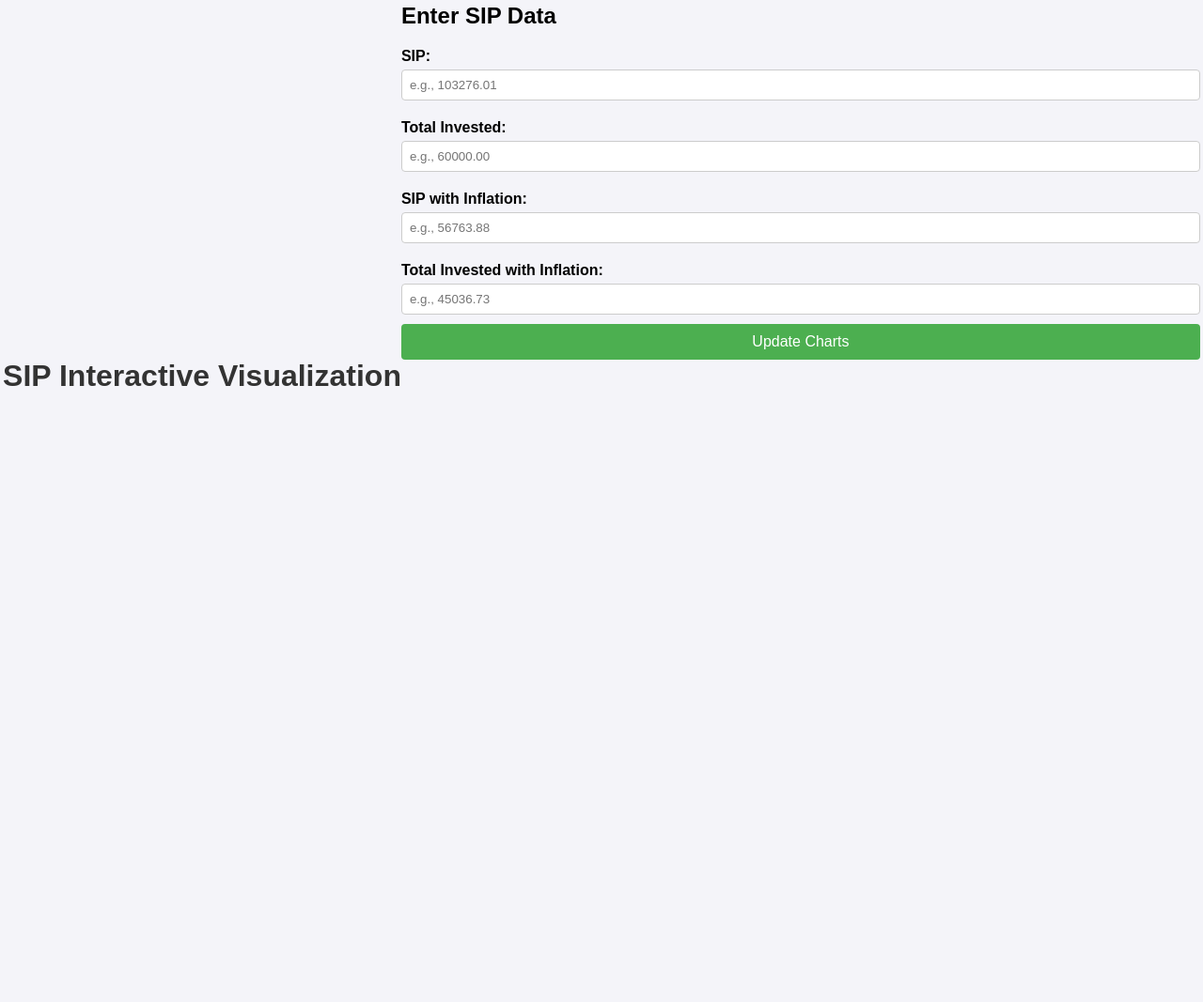
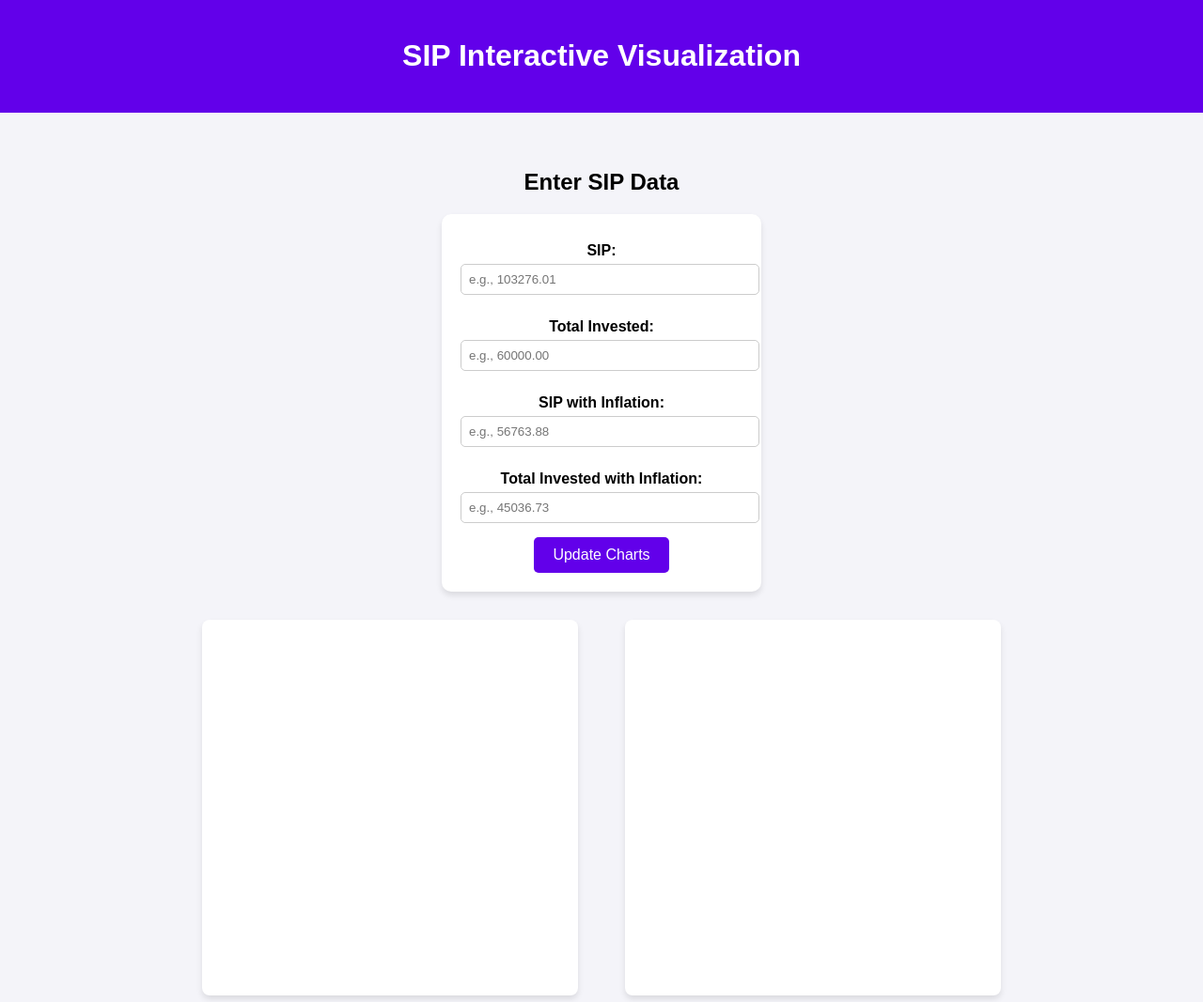
Before and after one commit to SAHFEERULWASIHF/SIP-Calculator, a plain HTML site: page index.html in a window 1280 px wide. Shown: the whole page at 94% size. Before the commit the page ends 817 px from the top, so only its background shows below. Drawn offline with nearby package versions, Linux system fonts and the light colour scheme.

Commit message:
Update style.css

```diff
--- a/style.css
+++ b/style.css
@@ -1,27 +1,32 @@
 body {
     font-family: Arial, sans-serif;
-    background-color: #f4f4f9;
     margin: 0;
     padding: 0;
-    display: flex;
-    justify-content: center;
-    align-items: center;
-    height: 100vh;
+    text-align: center;
+    background-color: #f4f4f9;
 }
 
-.container {
-    background: #fff;
-    padding: 20px;
-    border-radius: 8px;
-    box-shadow: 0 2px 10px rgba(0, 0, 0, 0.1);
-    max-width: 400px;
-    width: 100%;
-    box-sizing: border-box;
+header {
+    background-color: #6200ea;
+    color: #fff;
+    padding: 20px 0;
+    margin-bottom: 20px;
 }
 
-h1 {
-    text-align: center;
-    color: #333;
+main {
+    display: flex;
+    flex-direction: column;
+    align-items: center;
+    justify-content: center;
+    padding: 20px;
+}
+
+form {
+    background: #ffffff;
+    padding: 20px;
+    border-radius: 10px;
+    box-shadow: 0 4px 6px rgba(0, 0, 0, 0.1);
+    width: 300px;
 }
 
 form label {
@@ -33,37 +38,27 @@ form label {
 form input {
     width: 100%;
     padding: 8px;
-    margin-bottom: 10px;
+    margin-bottom: 15px;
     border: 1px solid #ccc;
-    border-radius: 4px;
-    box-sizing: border-box;
+    border-radius: 5px;
 }
 
 button {
-    background-color: #4CAF50;
-    color: white;
+    padding: 10px 20px;
+    background-color: #6200ea;
+    color: #fff;
     border: none;
-    padding: 10px 15px;
+    border-radius: 5px;
+    font-size: 16px;
     cursor: pointer;
-    border-radius: 4px;
-    width: 100%;
-    font-size: 16px;
 }
 
 button:hover {
-    background-color: #45a049;
+    background-color: #3700b3;
 }
 
-#results {
-    margin-top: 20px;
+canvas {
+    box-shadow: 0 4px 6px rgba(0, 0, 0, 0.1);
+    border-radius: 8px;
+    background: white;
 }
-
-#results h2 {
-    color: #333;
-}
-
-#results p {
-    margin: 5px 0;
-    color: #555;
-    font-size: 16px;
-}
```
